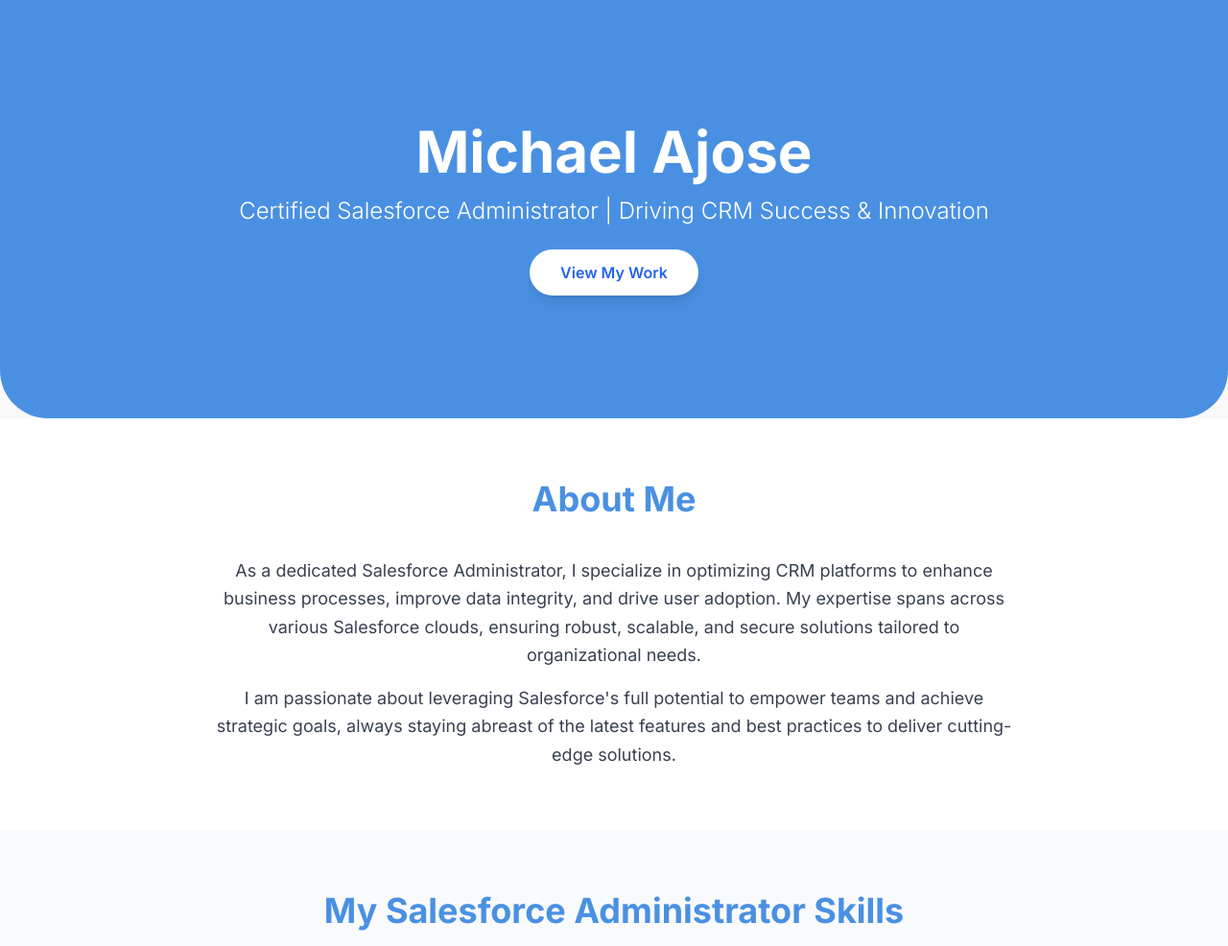
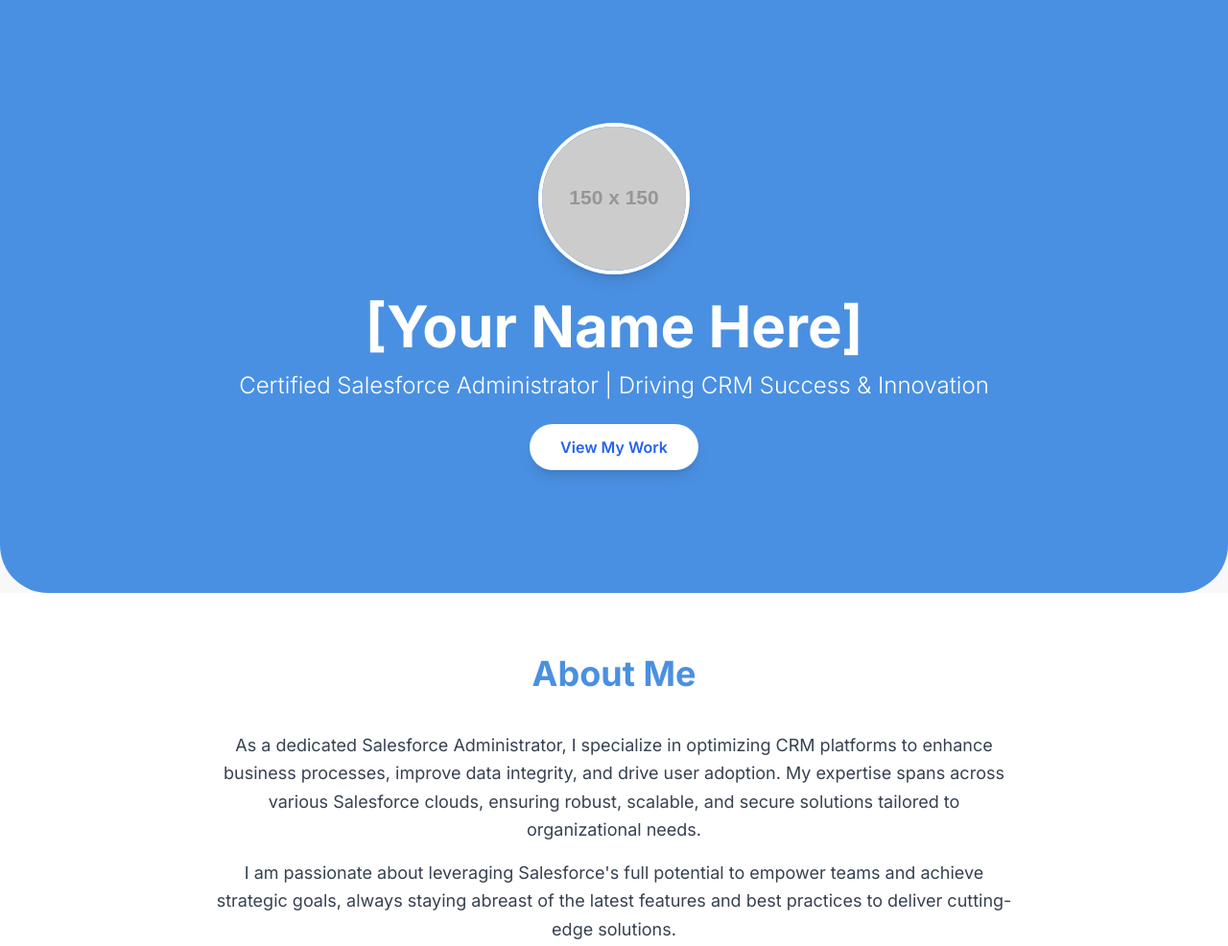
Before and after one commit to MichaelAjose/Michael, a plain HTML site: page index.html in a window 1280 px wide. Shown: the top 986 px of the page at 96% size. Drawn offline with nearby package versions, Linux system fonts and the light colour scheme; placeholder pictures from the web are drawn by us.

Commit message:
Update index.html

```diff
--- a/index.html
+++ b/index.html
@@ -69,8 +69,10 @@
     <!-- Hero Section -->
     <section class="hero-section">
         <div class="max-w-4xl mx-auto px-4 sm:px-6 lg:px-8">
+            <!-- Profile Picture -->
+            <img src="https://placehold.co/150x150/FFFFFF/4A90E2?text=Your+Photo" alt="Your Profile Picture" class="rounded-full mx-auto mb-6 shadow-lg border-4 border-white">
             <h1 class="text-4xl sm:text-5xl lg:text-6xl font-bold mb-4">
-                Michael Ajose
+                [Your Name Here]
             </h1>
             <p class="text-xl sm:text-2xl font-light mb-6">
                 Certified Salesforce Administrator | Driving CRM Success & Innovation
@@ -304,7 +306,7 @@
     <!-- Footer -->
     <footer class="bg-gray-800 text-white py-8 text-center">
         <div class="max-w-4xl mx-auto px-4 sm:px-6 lg:px-8">
-            <p>&copy; 2025 [Michael Ajose]. All rights reserved. | Built with Salesforce Admin Power</p>
+            <p>&copy; 2025 Michael Ajose. All rights reserved. | Built with Salesforce Admin Power</p>
         </div>
     </footer>
 
```
